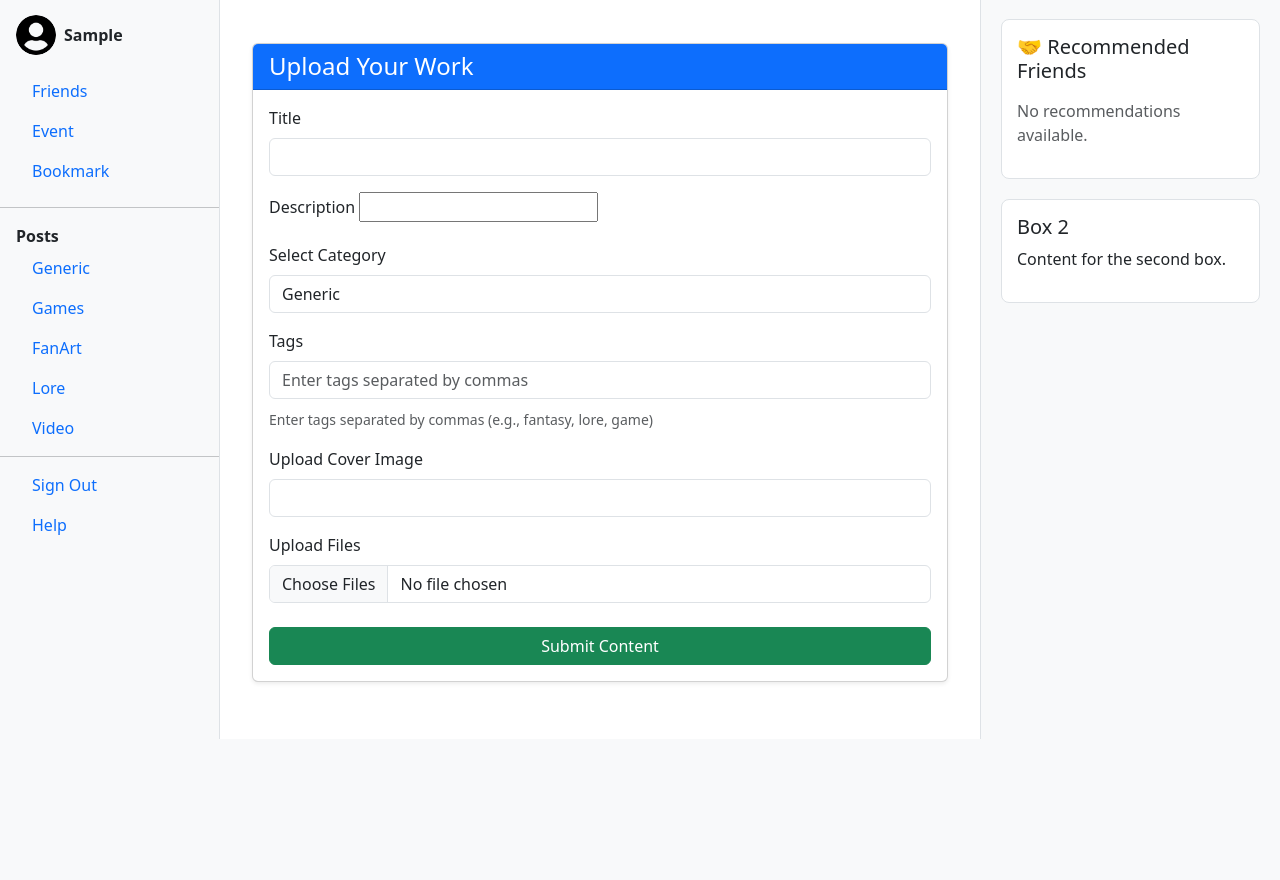
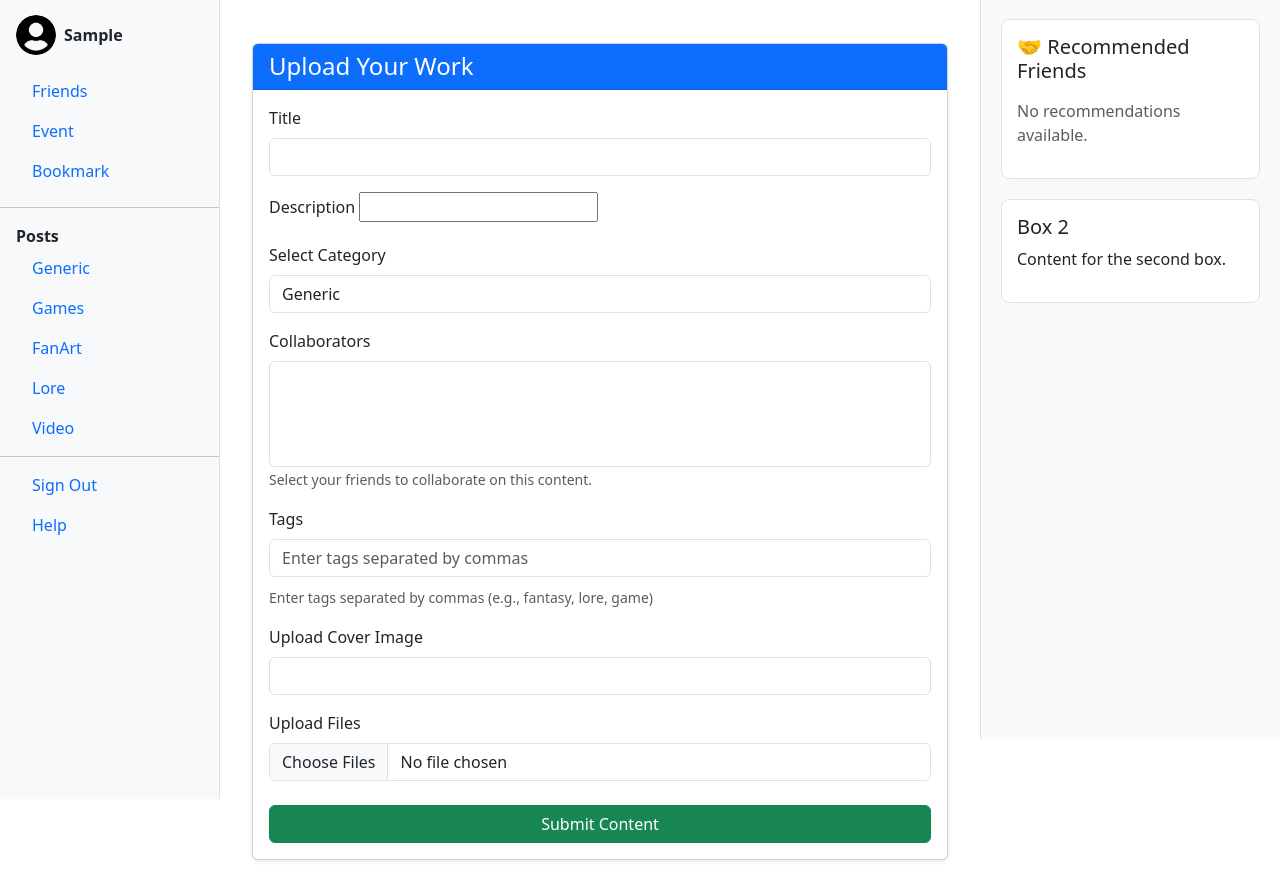
Before and after one commit to NewOsakA/Fanlore, a Django app: page /upload/ in a window 1280 px wide. Shown: the part 61-941 px from the top of the page. Before the commit the page ends 800 px from the top, so only its background shows below. Run offline with Django 4.2, Linux system fonts and the light colour scheme; the visitor is signed in with stand-in values (Sample User, id 1); data comes from the database, SQL or seed files in the repository; lists and menus that the app fills with data are empty; some libraries are stand-ins or nearby versions.

Commit message:
Add collaborator in content

```diff
--- a/fanlore/forms/upload_content_form.py
+++ b/fanlore/forms/upload_content_form.py
@@ -1,6 +1,9 @@
 from django import forms
 from pagedown.widgets import PagedownWidget
+from django.contrib.auth import get_user_model
 from ..models import Content, Tag, Category
+
+User = get_user_model()
 
 
 class MultipleFileInput(forms.ClearableFileInput):
@@ -25,7 +28,7 @@ class MultipleFileField(forms.FileField):
 
 class ContentUploadForm(forms.ModelForm):
     content_files = MultipleFileField(label='Upload Files', required=False)
-    description = forms.CharField(widget=PagedownWidget())  # keep PagedownWidget intact
+    description = forms.CharField(widget=PagedownWidget())
     tags = forms.CharField(
         required=False,
         help_text="Enter tags separated by commas",
@@ -36,35 +39,45 @@ class ContentUploadForm(forms.ModelForm):
         required=True,
         widget=forms.Select()
     )
+    collaborators = forms.ModelMultipleChoiceField(
+        queryset=User.objects.none(),
+        required=False,
+        widget=forms.SelectMultiple(attrs={
+            "class": "form-control",
+            "style": "height: auto;",
+        })
+    )
 
     class Meta:
         model = Content
-        fields = ['title', 'description', 'topic_img', 'category', 'tags']
+        fields = ['title', 'description', 'topic_img', 'category', 'tags', 'collaborators']
 
     def __init__(self, *args, **kwargs):
+        current_user = kwargs.pop('user', None)
         super().__init__(*args, **kwargs)
 
-        # Add 'form-control' class to fields except the markdown field
+        if current_user:
+            # Assuming user.friends.all() returns the user's friends
+            self.fields['collaborators'].queryset = current_user.friends.all()
+
         for name, field in self.fields.items():
             if not isinstance(field.widget, PagedownWidget):
                 field.widget.attrs['class'] = 'form-control'
 
-        # Enable multiple file selection
         self.fields['content_files'].widget.attrs['multiple'] = True
 
     def save(self, commit=True):
         content = super().save(commit=False)
         if commit:
             content.save()
+            self.save_m2m()
 
             # Handle tags
             tag_input = self.cleaned_data['tags']
             if tag_input:
-                tag_names = {t.strip() for t in tag_input.split(",") if
-                             t.strip()}
+                tag_names = {t.strip() for t in tag_input.split(",") if t.strip()}
                 for tag_name in tag_names:
-                    formatted_name = tag_name.title()  # Capitalize each word
-                    # Reuse existing tag if name matches case-insensitively
+                    formatted_name = tag_name.title()
                     tag = Tag.objects.filter(name__iexact=tag_name).first()
                     if not tag:
                         tag = Tag.objects.create(name=formatted_name)
--- a/fanlore/templates/fanlore/upload_content.html
+++ b/fanlore/templates/fanlore/upload_content.html
@@ -74,6 +74,13 @@
                 </div>
 
                 <div class="mb-3">
+                    <label for="{{ form.collaborators.id_for_label }}" class="form-label">Collaborators</label>
+                    {{ form.collaborators|add_class:"form-control" }}
+                    <small class="form-text text-muted">Select your friends to collaborate on this content.</small>
+                </div>
+
+
+                <div class="mb-3">
                     <label for="{{ form.tags.id_for_label }}" class="form-label">Tags</label>
                     {{ form.tags|add_class:"form-control" }}
                     <div id="tag-feedback" class="mt-2 d-flex flex-wrap gap-1"></div>
--- a/fanlore/views/upload_view.py
+++ b/fanlore/views/upload_view.py
@@ -11,6 +11,7 @@ from ..forms.upload_content_form import ContentUploadForm
 
 logger = logging.getLogger(__name__)
 
+
 class ContentUploadView(LoginRequiredMixin, CreateView):
     model = Content
     form_class = ContentUploadForm
@@ -18,10 +19,16 @@ class ContentUploadView(LoginRequiredMixin, CreateView):
     success_url = reverse_lazy('content_list')
     login_url = '/signin'
 
+    def get_form_kwargs(self):
+        kwargs = super().get_form_kwargs()
+        kwargs['user'] = self.request.user  # Pass current user to the form
+        return kwargs
+
     def form_valid(self, form):
         content = form.save(commit=False)
-        content.collaborator = self.request.user
+        content.creator = self.request.user  # Assign current user as creator
         content.save()
+        form.save_m2m()  # Save collaborators and tags
 
         # Handle topic_img upload
         topic_img = self.request.FILES.get('topic_img')
@@ -35,6 +42,7 @@ class ContentUploadView(LoginRequiredMixin, CreateView):
                     resource_type="image"
                 )
                 content.topic_img = uploaded_image.get("secure_url")
+                content.save()
             except Exception as e:
                 logger.error(f"Error uploading topic image: {e}")
 
```
